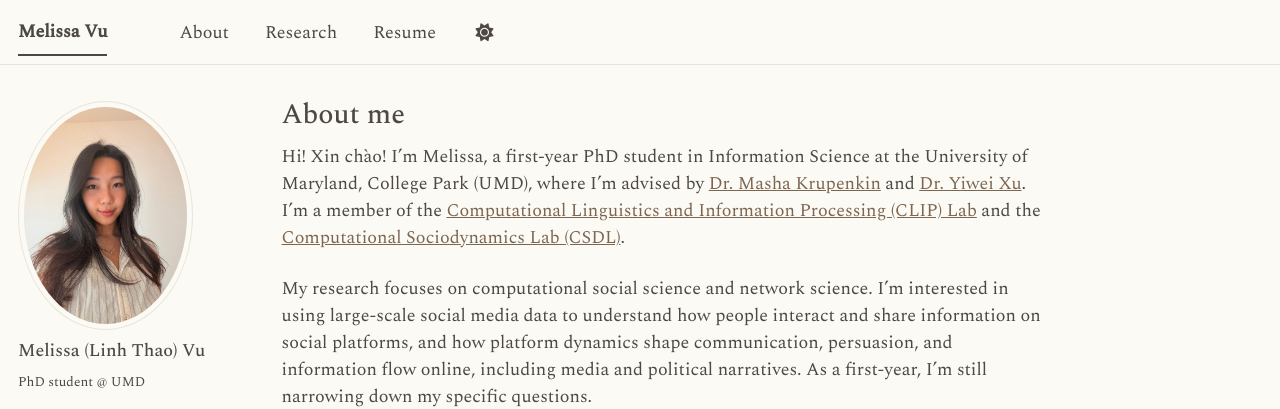
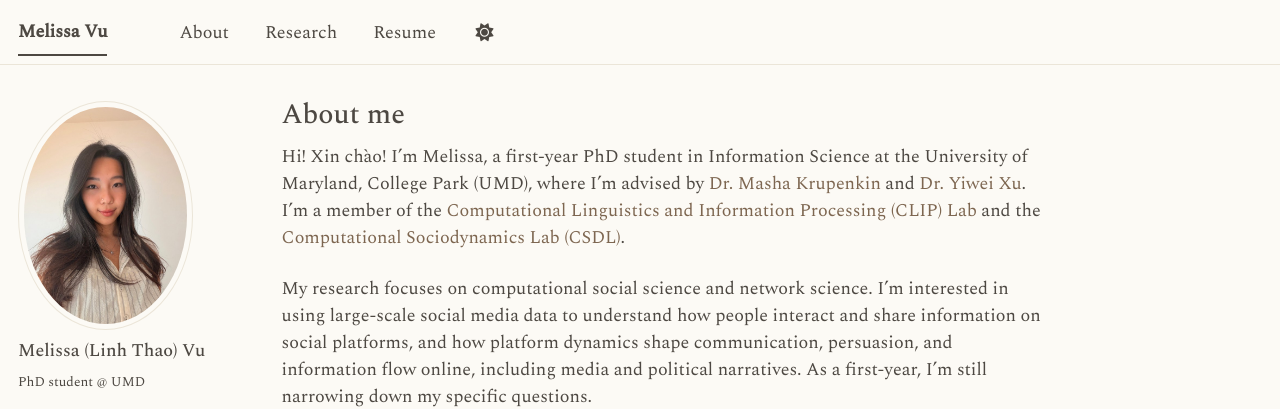
Before and after one commit to melvu-25/melvu-25.github.io, a Jekyll site: the page built from _pages/about.md, in a window 1280 px wide. Shown: the top 409 px of the page. Built offline with Jekyll 4.4.1, drawn with Linux system fonts in a browser that asks for light colours; a script bundle is joined from its source files by our own code; a style sheet for code colours, icons or effects is not loaded.

Commit message:
Remove link underlines in page text (underline on hover)
Co-Authored-By: Claude Opus 5.5 <noreply@anthropic.com>
Claude-Session: https://claude.ai/code/session_012ifzfhCaGA3SXhKdS2kXCK

```diff
--- a/_sass/_custom.scss
+++ b/_sass/_custom.scss
@@ -20,3 +20,11 @@ strong, b { font-weight: 500; }
   border-radius: 50%;
   height: auto;
 }
+
+/* Links in page text: no underline, underline only on hover */
+.page__content a, .archive a {
+  text-decoration: none;
+}
+.page__content a:hover, .archive a:hover {
+  text-decoration: underline;
+}
```
